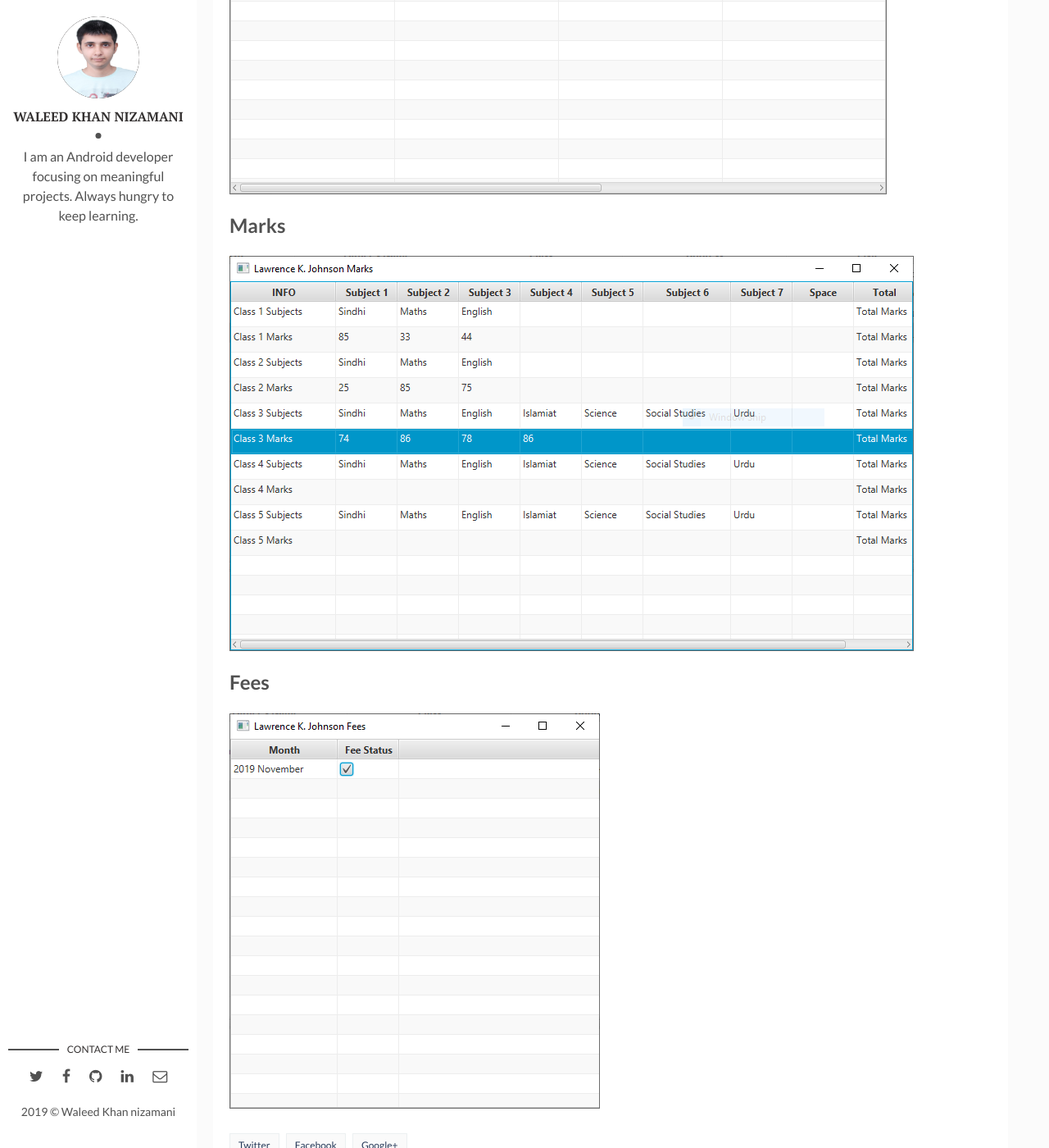
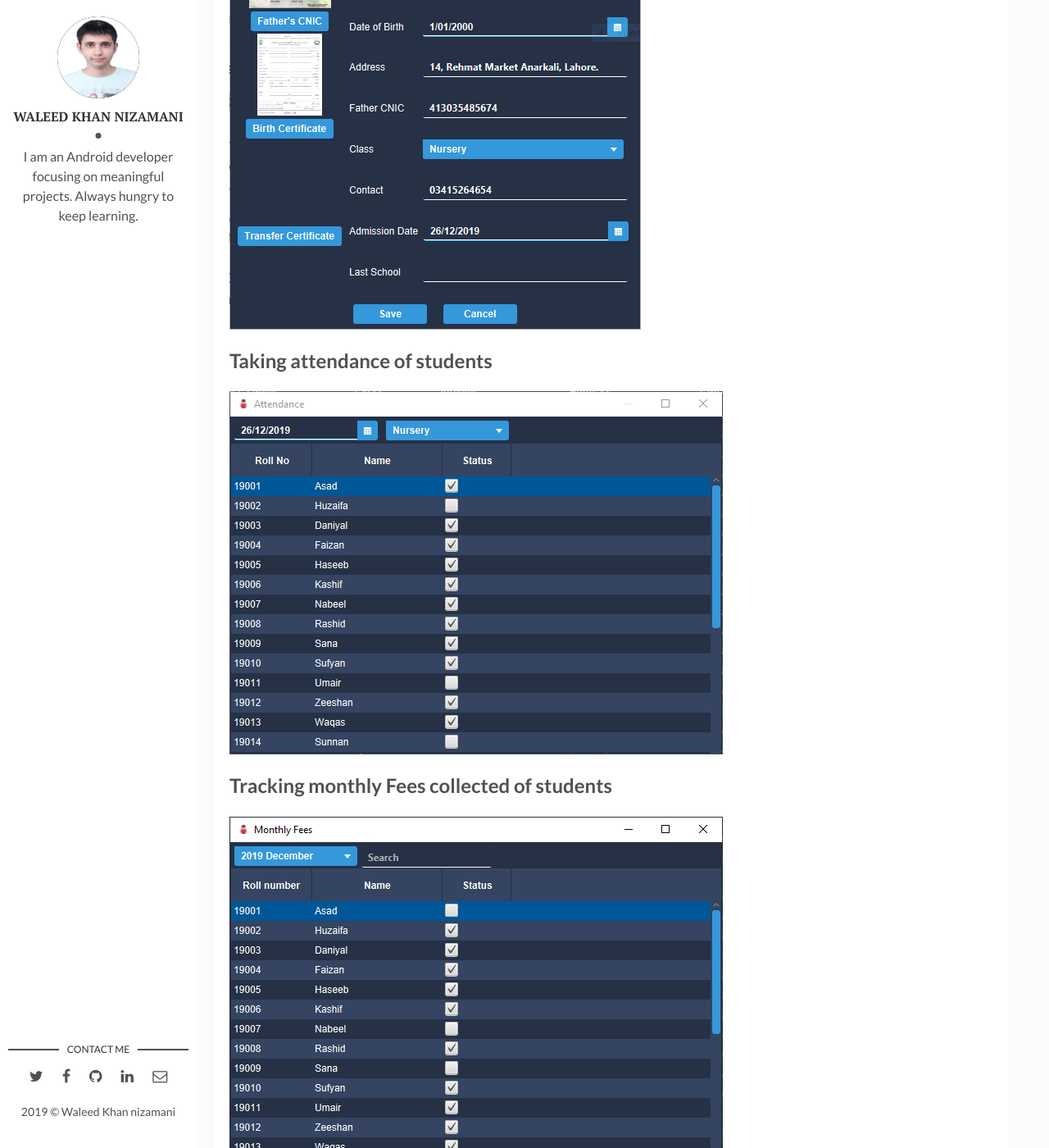
Before and after one commit to K-Rafiki/K-Rafiki, a Jekyll site: the page built from _posts/2018-04-06-SMS.markdown, in a window 1280 px wide and 1400 px high, scrolled down 1669 px. Shown: the whole window at 82% size. Built offline with Jekyll 4.4.1, drawn with Linux system fonts in a browser that asks for light colours; comment, search, counter and statistics services are not loaded; some of the changed text lies outside the part shown.

Commit message:
Update 2018-04-06-SMS.markdown

```diff
--- a/_posts/2018-04-06-SMS.markdown
+++ b/_posts/2018-04-06-SMS.markdown
@@ -18,14 +18,23 @@
 
 ![I and My friends]({{site.baseurl}}/assets/img/students.PNG)
 
-## Searching
+## Inserting a student
 
-![I and My friends]({{site.baseurl}}/assets/img/jsearch.PNG)
+![I and My friends]({{site.baseurl}}/assets/img/insert.PNG)
 
-## Marks
+## Taking attendance of students
 
-![I and My friends]({{site.baseurl}}/assets/img/jmarks.PNG)
+![I and My friends]({{site.baseurl}}/assets/img/attendance.PNG)
 
-## Fees
+## Tracking monthly Fees collected of students
 
-![I and My friends]({{site.baseurl}}/assets/img/jfee.PNG)
+![I and My friends]({{site.baseurl}}/assets/img/fees.PNG)
+
+
+## Marking subject scores of students
+
+![I and My friends]({{site.baseurl}}/assets/img/marks.PNG)
+
+## Teachers Side
+
+![I and My friends]({{site.baseurl}}/assets/img/teachers.PNG)
```
